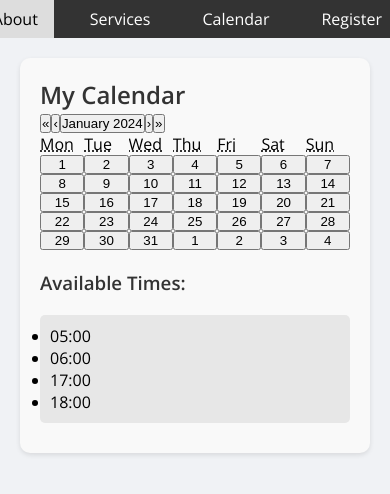
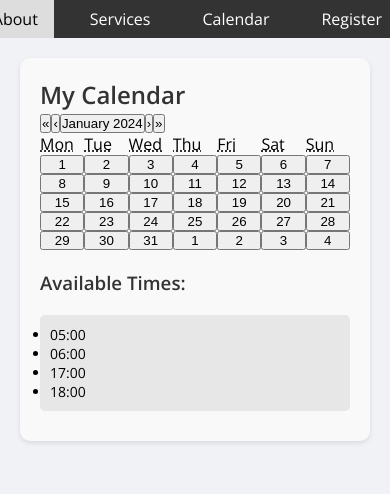
Before and after one commit to nathansolfan/app, a React (Create React App) app: page /calendar in a window 390 px wide. Shown: the top 494 px of the page. Built offline with nearby package versions, Linux system fonts and the light colour scheme.

Commit message:
responsive to 768px

```diff
--- a/src/index.css
+++ b/src/index.css
@@ -52,7 +52,13 @@ p {
 }
 
 /* R E S P O N S I V E  D E S I G N */
-@media only screen and (max-width: 600px){
+@media only screen and (max-width: 768px){
+
+  .my-calendar{
+    padding: 15px;
+
+  }
+
   .navbar {
     flex-direction: column;
   }
@@ -60,12 +66,17 @@ p {
   .container {
     padding: 10px;
   }
+
+  .time-slot {
+    font-size: 14px;
+  }
 }
 
 /* MY CALENDAR */
 
 .my-calendar {
-  max-width: 600px;
+  max-width: 100%;
+  box-sizing: border-box;
   margin: 0 auto;
   padding: 20px;
   background-color: #f9f9f9;
```
